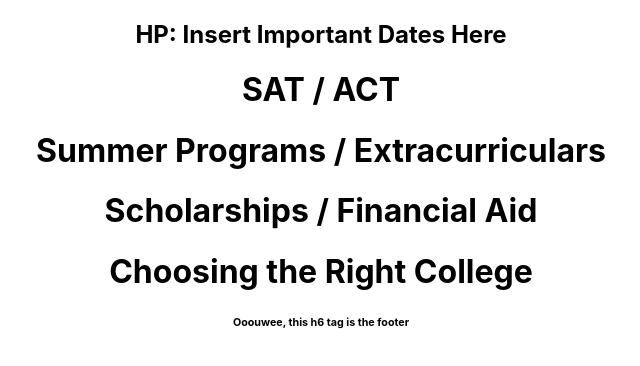
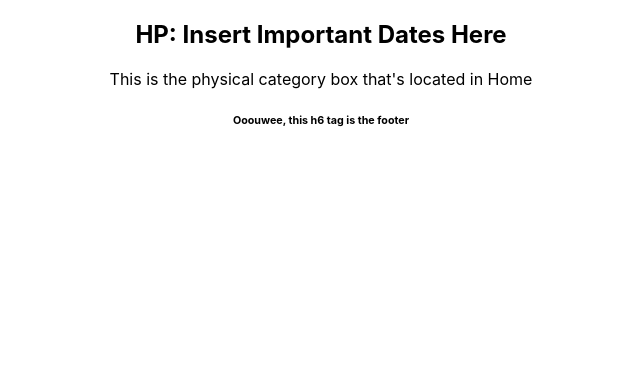
Before and after one commit to jessicamyee/fgli-college-prep-resource-hub, a React (Create React App) app in the folder client/: page / in a window 1280 px wide. Shown: the top 366 px of the page, without its empty margins (319-959 px from the left). Built offline with nearby package versions, Linux system fonts and the light colour scheme; no server answers.

Commit message:
add categorybox component

```diff
--- /dev/null
+++ b/client/src/components/CategoryBox.jsx
@@ -0,0 +1,11 @@
+
+
+function CategoryBox() {
+  return (
+    <div>
+      <p>This is the physical category box that's located in Home</p>
+    </div>
+  );
+}
+
+export default CategoryBox;
--- a/client/src/components/Home.jsx
+++ b/client/src/components/Home.jsx
@@ -1,13 +1,13 @@
-//! HOW TO BEST LAY OUT CATEGORY BOXES SO THAT WHEN YOU CLICK ON "SEE RESOURCES" IT WILL DIRECT YOU TO THE CORRECT CATEGORY
+//! So can we list 4 of those CategoryBox tags under h2 and call it under the category name so that when we select "see resources" it'll route to the ResouceCategory component route?
+
+import CategoryBox from "./CategoryBox"
+
 
 function Home() {
   return (
     <div>
       <h2>HP: Insert Important Dates Here</h2>
-      <h1>SAT / ACT</h1>
-      <h1>Summer Programs / Extracurriculars</h1>
-      <h1>Scholarships / Financial Aid</h1>
-      <h1>Choosing the Right College</h1>
+      <CategoryBox />
     </div>
   );
 }
```
